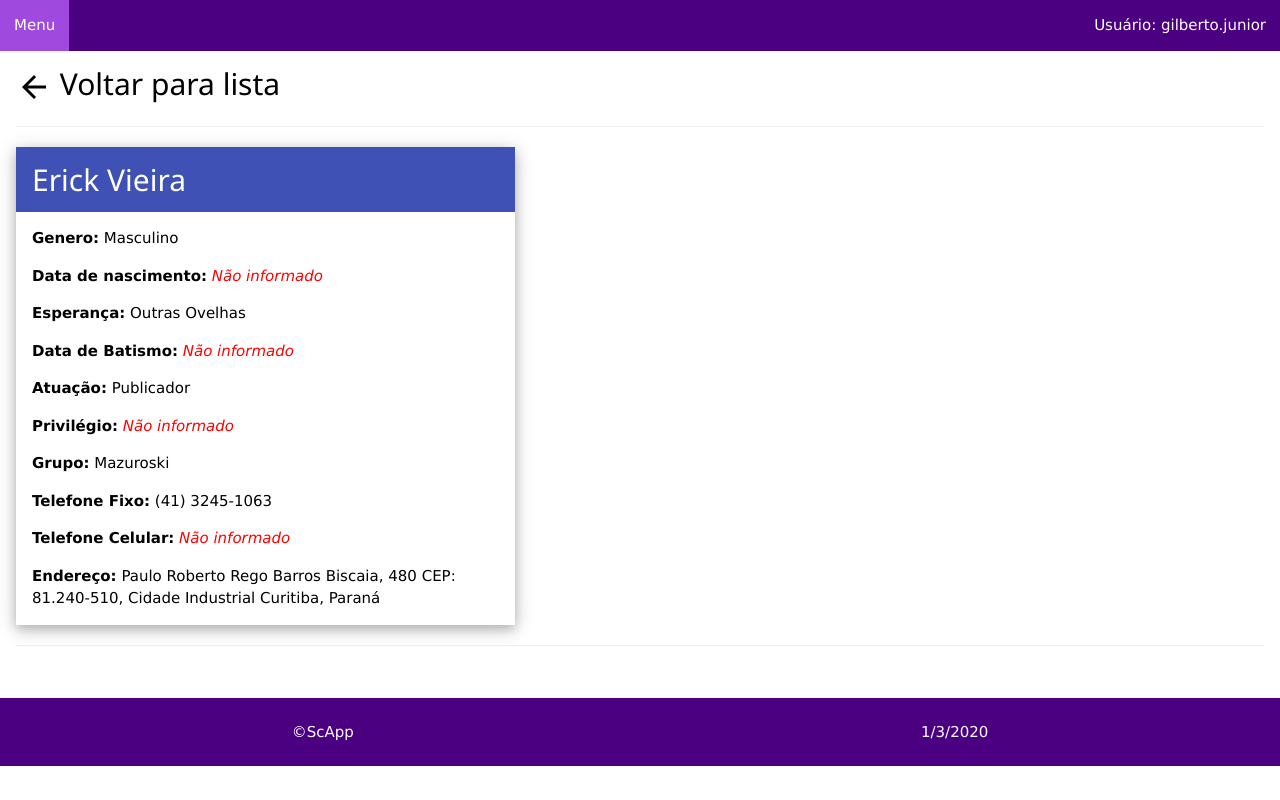
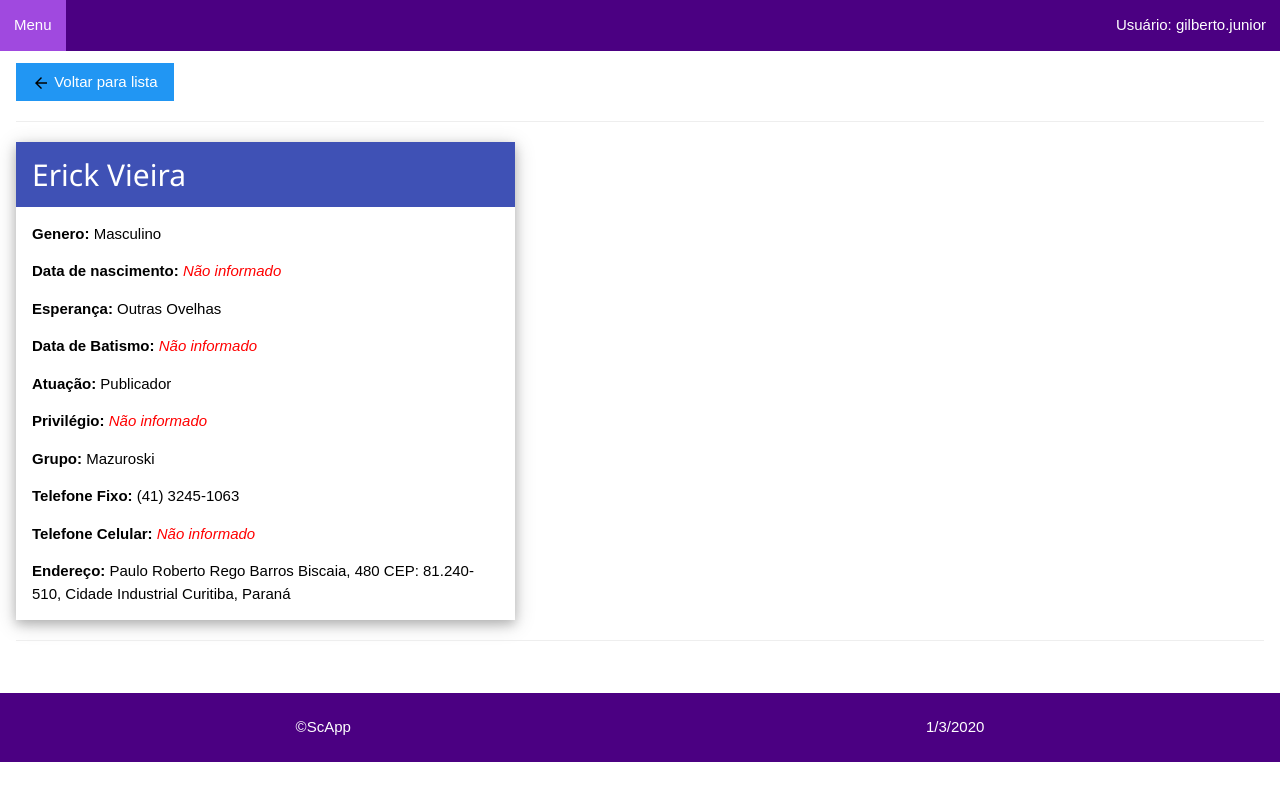
Before and after one commit to gagjunior/ScApp, a Django app: page /publicadores/publicador/be9d2c10-a4ff-4e89-b559-20a39402f845 in a window 1280 px wide. Run offline with Django 3.2, Linux system fonts and the light colour scheme; a user stored in the database is signed in; data comes from the database, SQL or seed files in the repository; both versions use the stored data as it was after the commit; some libraries are stand-ins or nearby versions.

Commit message:
Atualização layout

```diff
--- a/publicadores/static/css/site.css
+++ b/publicadores/static/css/site.css
@@ -1,5 +1,6 @@
 * {
     box-sizing: border-box;
+    font-family: Arial, sans-serif;
 }
 
 .cabecalho{
--- a/publicadores/templates/publicadores/publicador_detail.html
+++ b/publicadores/templates/publicadores/publicador_detail.html
@@ -4,7 +4,7 @@
 
 <div class="w3-container">
     {% load static %}
-    <h2><a href="{% url 'publicadores' %}"><img src="{% static 'imagens/seta_voltar_preta.png' %}"></a> Voltar para lista</h2>
+    <a class="w3-button w3-blue" style="margin-top: 12px;" href="{% url 'publicadores' %}"><img src="{% static 'imagens/seta_voltar_preta.png' %}"> Voltar para lista</a>
     <hr />
     <div class="w3-card-4 desktop">
         <header class="w3-container w3-indigo">
```
Also changed, not shown: db.sqlite3, publicadores/static/imagens/seta_voltar_preta.png.
